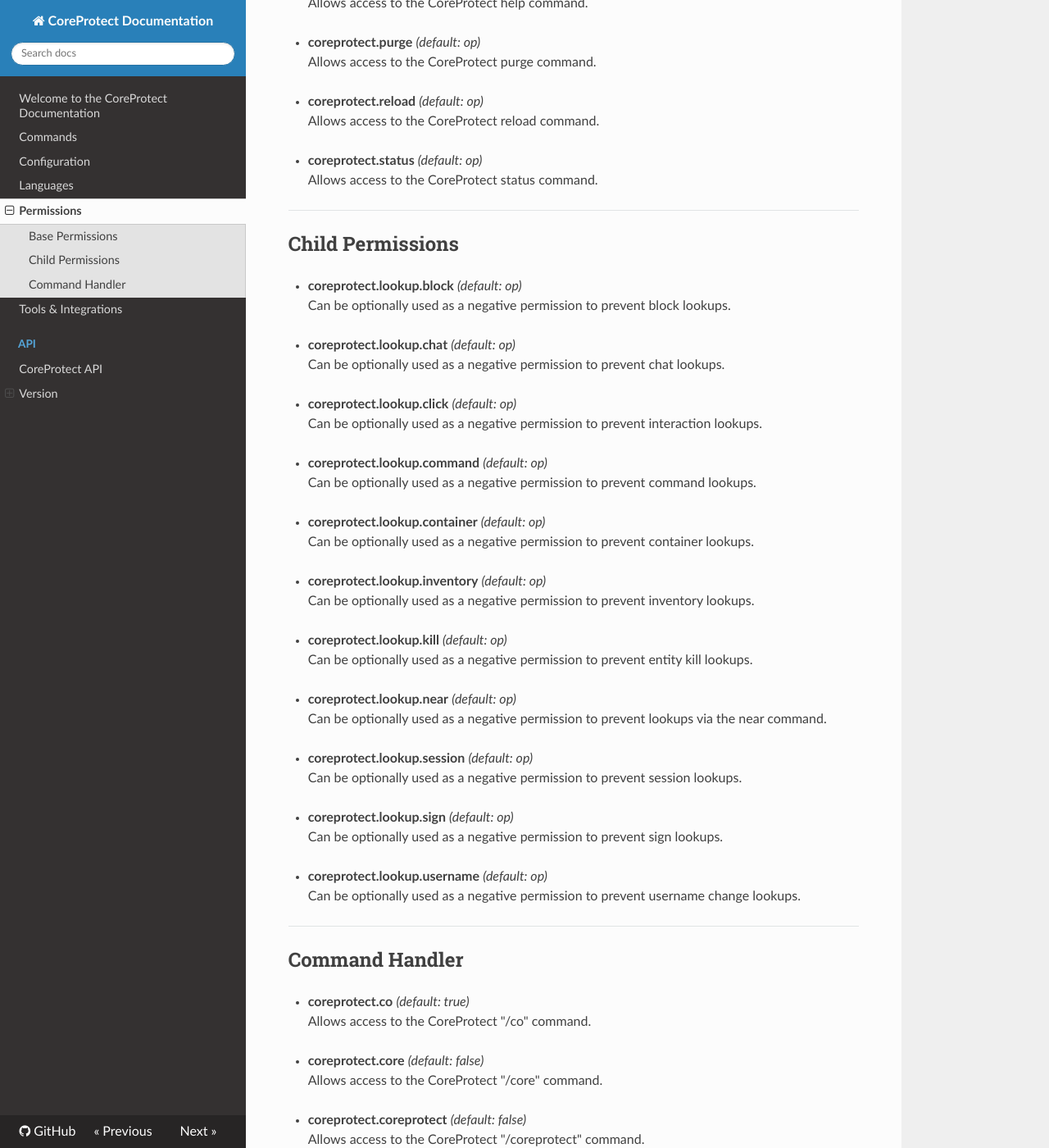
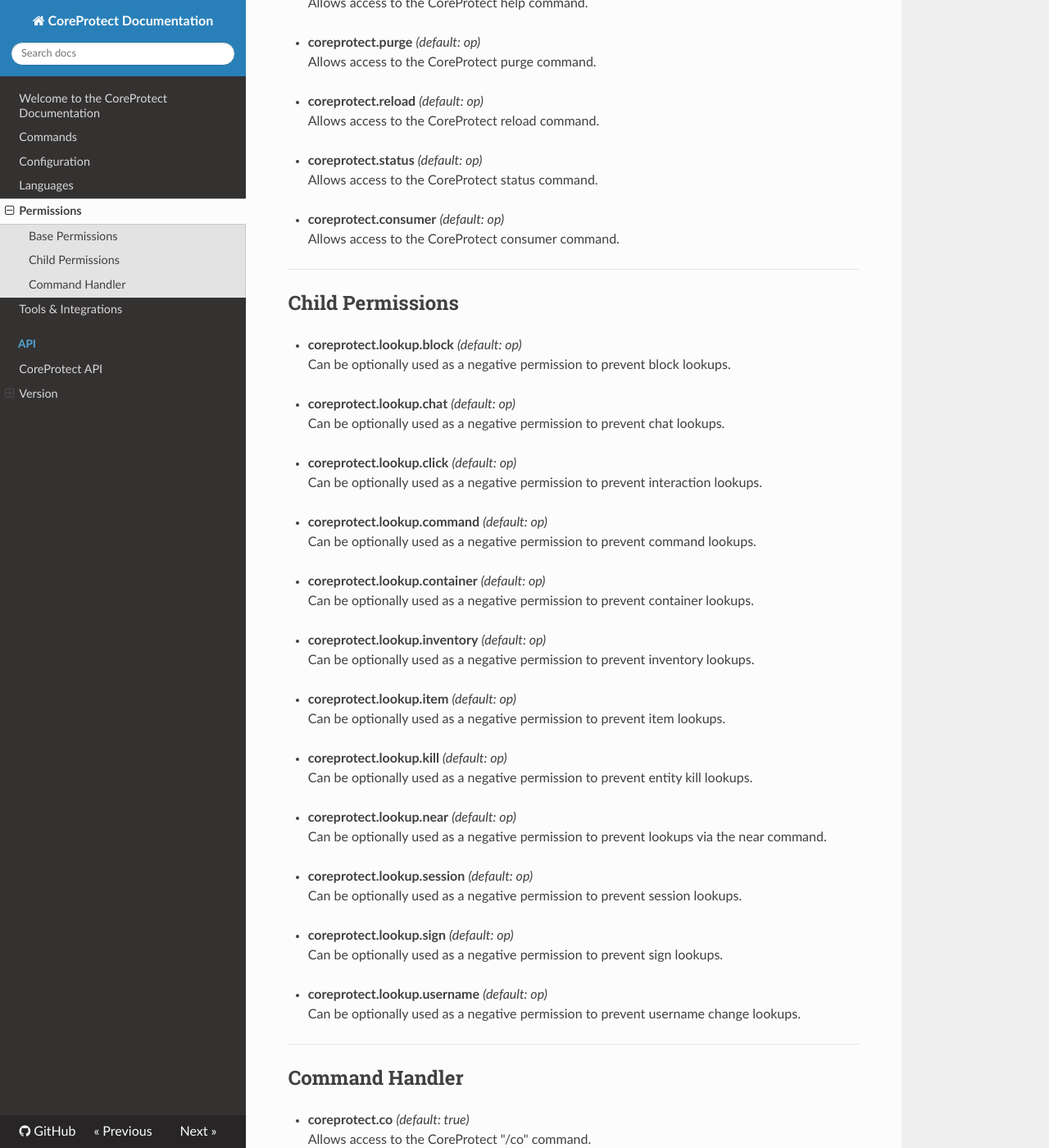
Before and after one commit to PlayPro/CoreProtect, an MkDocs documentation site: the page built from docs/permissions.md, in a window 1280 px wide and 1400 px high, scrolled down 753 px. Shown: the whole window at 82% size. Built offline with MkDocs 1.6.1, drawn with Linux system fonts in a browser that asks for light colours; nearby versions of some CDN libraries.

Commit message:
Added missing command/permissions to documentation

```diff
--- a/docs/permissions.md
+++ b/docs/permissions.md
@@ -35,6 +35,9 @@ The following permissions can be used to restrict functionality within the plugi
   &nbsp;
 * **coreprotect.status** *(default: op)*
   Allows access to the CoreProtect status command.
+  &nbsp;
+* **coreprotect.consumer** *(default: op)*
+  Allows access to the CoreProtect consumer command.
 
 ---
 
@@ -57,6 +60,9 @@ The following permissions can be used to restrict functionality within the plugi
   &nbsp;
 * **coreprotect.lookup.inventory** *(default: op)*
   Can be optionally used as a negative permission to prevent inventory lookups.
+  &nbsp;
+* **coreprotect.lookup.item** *(default: op)*
+  Can be optionally used as a negative permission to prevent item lookups.
   &nbsp;
 * **coreprotect.lookup.kill** *(default: op)*
   Can be optionally used as a negative permission to prevent entity kill lookups.
```
Also changed, not shown: docs/commands.md (+5 -0 lines), docs/index.md (+3 -0 lines).
